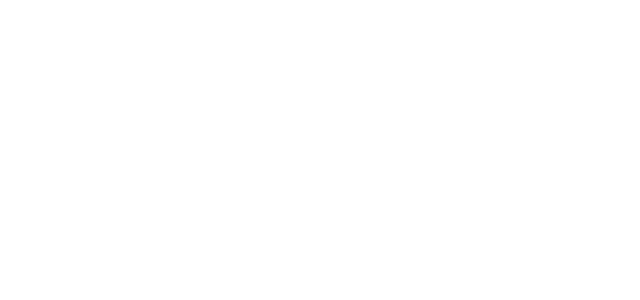
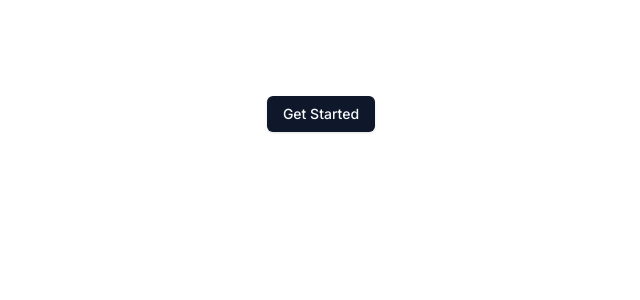
Before and after one commit to sunglee/next-shadcn-ui-starter, a Next.js app: page / in a window 1280 px wide. Shown: the top 300 px of the page, without its empty margins (319-959 px from the left). Built offline with nearby package versions, Linux system fonts and the light colour scheme.

Commit message:
chore: add sample button

```diff
--- a/src/app/page.tsx
+++ b/src/app/page.tsx
@@ -1,5 +1,9 @@
+import { Button } from "@/components/ui/button";
+
 export default function Home() {
   return (
-    <main className="flex min-h-screen flex-col items-center justify-between p-24"></main>
+    <main className="flex min-h-screen flex-col items-center justify-between p-24">
+      <Button>Get Started</Button>
+    </main>
   );
 }
```
